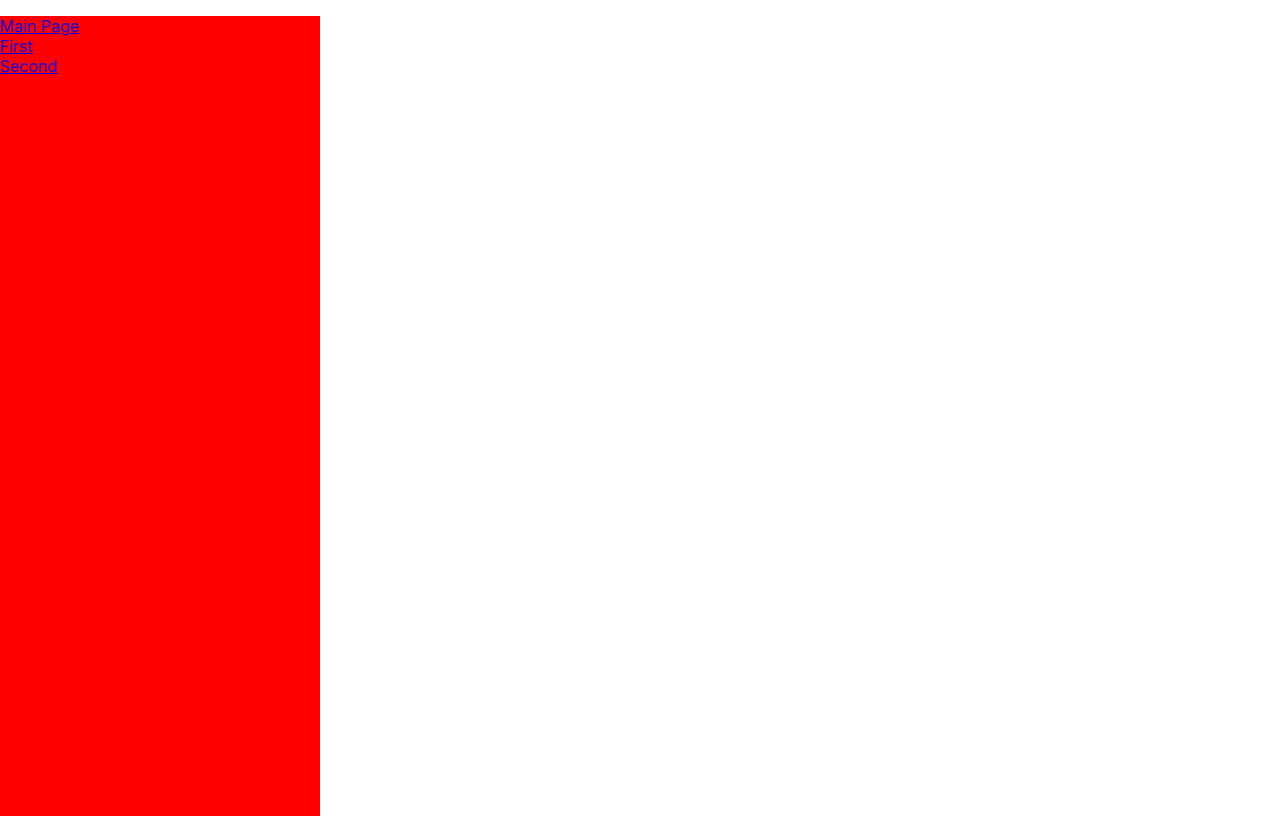
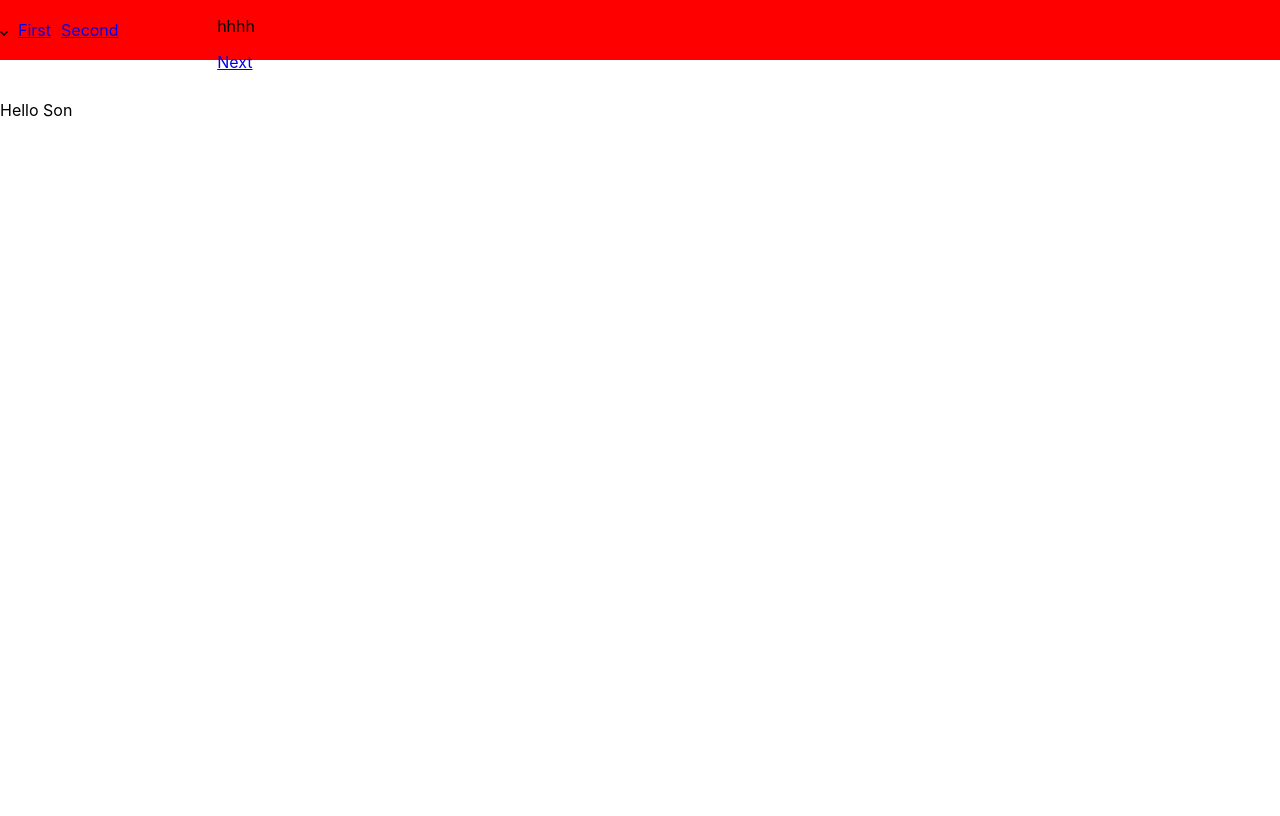
Before and after one commit to Ali-Aliev-pr/reactProject, a React (Create React App) app: page /first/0 in a window 1280 px wide. Built offline with nearby package versions, Linux system fonts and the light colour scheme.

Commit message:
routernew

```diff
--- a/src/App.css
+++ b/src/App.css
@@ -1,21 +1,26 @@
 nav {
-  width: 25%;
-  height: 100%;
+  width: 100%;
+  /*height: 100%;*/
   background-color: red;
   position: absolute;
+  padding: 20px 0;
 }
 
 .navContainer {
   display: flex;
-  flex-direction: column;
+  /*flex-direction: column;*/
 }
 
 .container {
-  width: 75%;
+  /*width: 75%;*/
   /*position: absolute;*/
 }
 
-/*.page {*/
-/*  position: absolute;*/
-/*  right: 1025px;*/
-/*}*/
+.page {
+  position: absolute;
+  right: 1025px;
+}
+
+.hello {
+  margin-right: 10px;
+}
--- a/src/App.js
+++ b/src/App.js
@@ -1,16 +1,8 @@
 import './App.css';
 import React from "react";
 import { BrowserRouter, Route, Link, Switch} from 'react-router-dom';
-
-function Page(props) {
-    return (
-        <>
-            <div className="page">
-                <p>{props.text}</p>
-            </div>
-        </>
-    )
-};
+import Page from './Page'
+import logo from './img.png'
 
 function App() {
 
@@ -20,17 +12,17 @@ function App() {
         <main>
             <nav>
                 <div className="navContainer">
-                    <Link to="/">Main Page</Link>
-                    <Link to="/first">First</Link>
-                    <Link to="/second">Second</Link>
+                    <Link to="/" className="hello"><img src={logo}/></Link>
+                    <Link to="/first" className="hello">First</Link>
+                    <Link to="/second" className="hello">Second</Link>
                 </div>
             </nav>
             <div className="container">
                 <Switch>
-                    <Route path="/first">
+                    <Route path="/first/">
                         <Page text="hhhh"/>
                     </Route>
-                    <Route path="/second">
+                    <Route path="/second/">
                         <Page text="oooppoppopopopooppoop"/>
                     </Route>
                 </Switch>
--- /dev/null
+++ b/src/Page.js
@@ -0,0 +1,38 @@
+import React from 'react';
+import { BrowserRouter, Route, Link, Switch} from 'react-router-dom';
+
+function PageSon(props) {
+    let style = {
+        position: 'absolute',
+        marginTop: 100
+    }
+    return (
+        <>
+            <p style={style}>{props.name}</p>
+        </>
+    )
+}
+
+function Page(props) {
+    return (
+        <>
+            <BrowserRouter>
+                <main>
+                    <div className="page">
+                        <p>{props.text}</p>
+                        <Link to="/first/0">Next</Link>
+                    </div>
+                </main>
+                <div>
+                    <Switch>
+                        <Route path="/first/0">
+                            <PageSon name="Hello Son"/>
+                        </Route>
+                    </Switch>
+                </div>
+            </BrowserRouter>
+        </>
+    )
+};
+
+export default Page;
```
Also changed, not shown: src/img.png (added).
